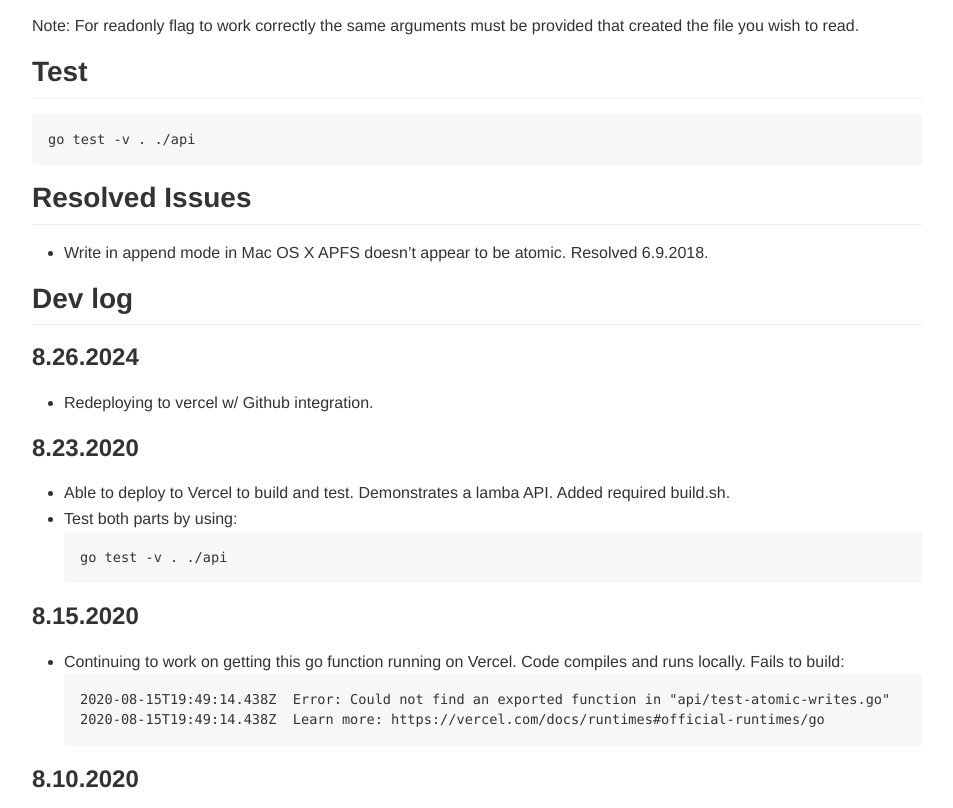
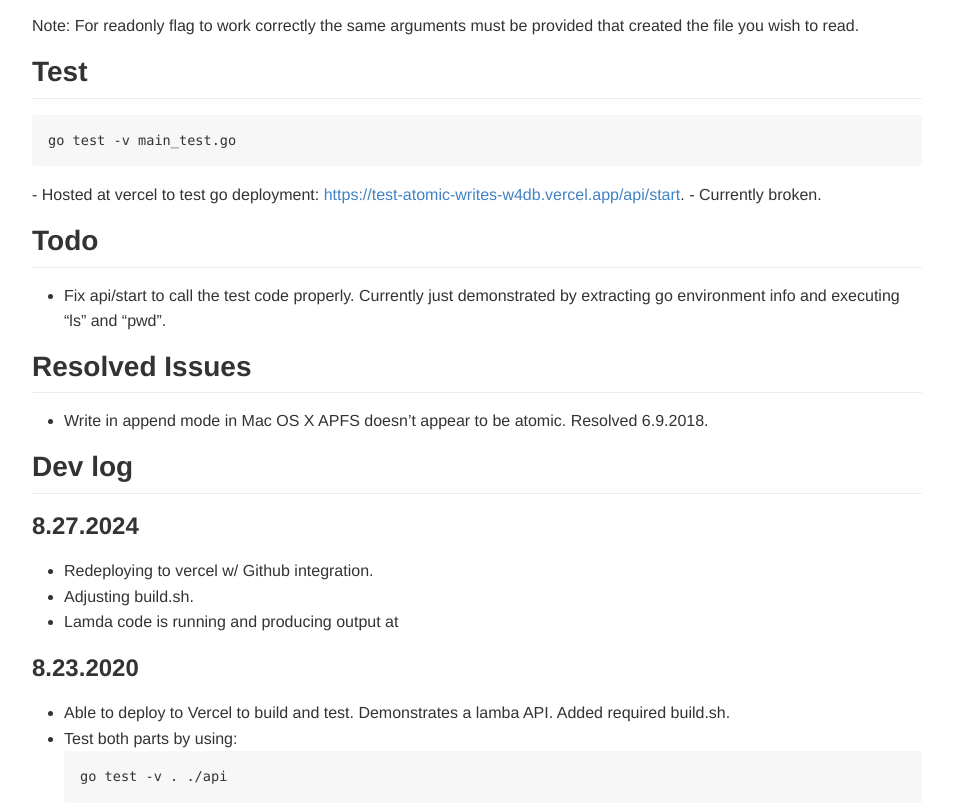
Before and after one commit to yodertv/test-atomic-writes, a plain HTML site: page README.html in a window 1280 px wide. Shown: the part 714-1522 px from the top of the page, without its empty margins (163-1116 px from the left). Drawn offline with Linux system fonts and the light colour scheme.

Commit message:
Updated README to expose API for executing code in the deployment.

```diff
--- a/README.html
+++ b/README.html
@@ -1103,17 +1103,24 @@ Usage of ./test-atomic-writes:
 </pre></div>
 Note: For readonly flag to work correctly the same arguments must be provided that created the file you wish to read.</p>
 <h2 id="test">Test<a class="headerlink" href="#test" title="Permanent link"></a></h2>
-<div class="highlight"><pre>go test -v . ./api
+<p><div class="highlight"><pre>go test -v main_test.go
 </pre></div>
-
+- Hosted at vercel to test go deployment: <a href="https://test-atomic-writes-w4db.vercel.app/api/start">https://test-atomic-writes-w4db.vercel.app/api/start</a>.
+- Currently broken.</p>
+<h2 id="todo">Todo<a class="headerlink" href="#todo" title="Permanent link"></a></h2>
+<ul>
+<li>Fix api/start to call the test code properly. Currently just demonstrated by extracting go environment info and executing &ldquo;ls&rdquo; and &ldquo;pwd&rdquo;.</li>
+</ul>
 <h2 id="resolved-issues">Resolved Issues<a class="headerlink" href="#resolved-issues" title="Permanent link"></a></h2>
 <ul>
 <li>Write in append mode in Mac OS X APFS doesn&rsquo;t appear to be atomic. Resolved 6.9.2018.</li>
 </ul>
 <h2 id="dev-log">Dev log<a class="headerlink" href="#dev-log" title="Permanent link"></a></h2>
-<h3 id="8262024">8.26.2024<a class="headerlink" href="#8262024" title="Permanent link"></a></h3>
+<h3 id="8272024">8.27.2024<a class="headerlink" href="#8272024" title="Permanent link"></a></h3>
 <ul>
 <li>Redeploying to vercel w/ Github integration.</li>
+<li>Adjusting build.sh.</li>
+<li>Lamda code is running and producing output at </li>
 </ul>
 <h3 id="8232020">8.23.2020<a class="headerlink" href="#8232020" title="Permanent link"></a></h3>
 <ul>
```
Also changed, not shown: README.md.
